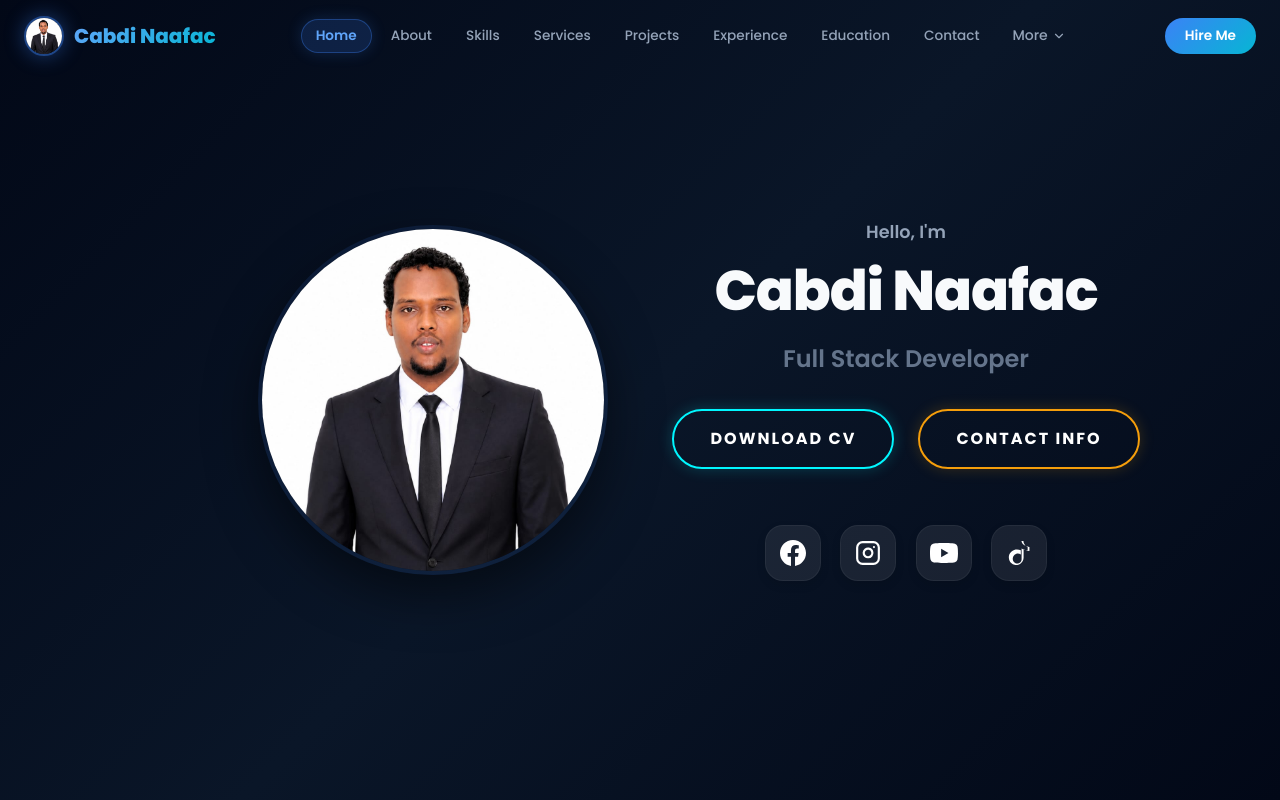
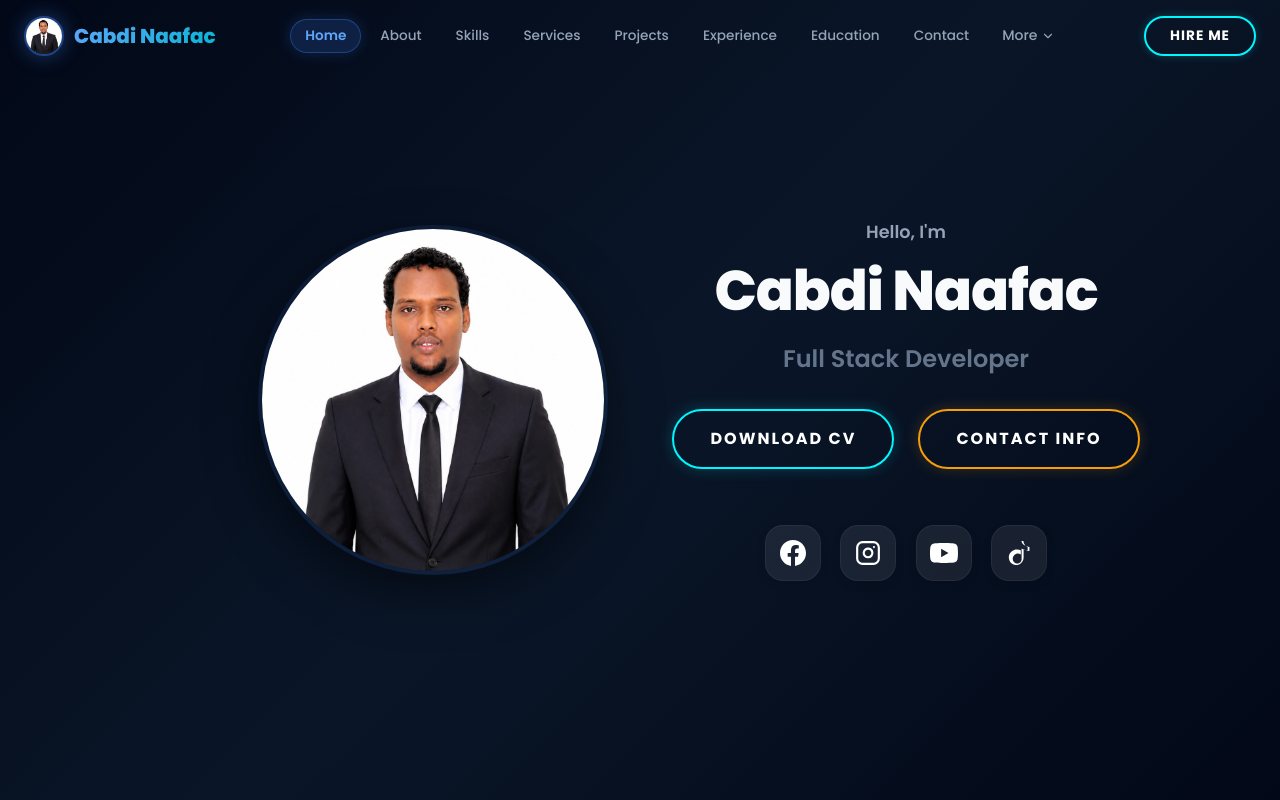
Before and after one commit to cabdinaafacmaxamedrashiid2/cabdi-naafac, a Next.js app: page / in a window 1280 px wide. Shown: the top 800 px of the page. Built offline with nearby package versions, Linux system fonts and the light colour scheme.

Commit message:
add neon glowing hover effect to navbar Hire Me button

```diff
--- a/components/Navbar.tsx
+++ b/components/Navbar.tsx
@@ -235,17 +235,30 @@ export default function Navbar() {
           <a
             href="#contact"
             style={{
-              padding: "8px 20px",
+              padding: "8px 24px",
               borderRadius: "30px",
-              background: "linear-gradient(135deg, #3b82f6, #06b6d4)",
-              color: "#fff",
-              fontWeight: 600,
+              border: "2px solid #00f7ff",
+              color: "#ffffff",
+              fontWeight: 700,
               fontSize: "0.85rem",
               textDecoration: "none",
-              transition: "opacity 0.2s",
+              textTransform: "uppercase",
+              letterSpacing: "1px",
+              transition: "all 0.4s ease",
+              boxShadow: "0 0 10px rgba(0, 247, 255, 0.2)",
             }}
-            onMouseEnter={(e) => (e.currentTarget.style.opacity = "0.85")}
-            onMouseLeave={(e) => (e.currentTarget.style.opacity = "1")}
+            onMouseEnter={(e) => {
+              e.currentTarget.style.background = "#00f7ff";
+              e.currentTarget.style.color = "#020817";
+              e.currentTarget.style.boxShadow = "0 0 20px rgba(0, 247, 255, 0.6), 0 0 40px rgba(0, 247, 255, 0.4)";
+              e.currentTarget.style.transform = "translateY(-2px)";
+            }}
+            onMouseLeave={(e) => {
+              e.currentTarget.style.background = "transparent";
+              e.currentTarget.style.color = "#ffffff";
+              e.currentTarget.style.boxShadow = "0 0 10px rgba(0, 247, 255, 0.2)";
+              e.currentTarget.style.transform = "translateY(0)";
+            }}
             className="hidden-mobile"
           >
             Hire Me
@@ -312,12 +325,17 @@ export default function Navbar() {
               display: "block",
               margin: "0.75rem 0.5rem 0",
               padding: "12px",
-              borderRadius: "10px",
-              background: "linear-gradient(135deg, #3b82f6, #06b6d4)",
-              color: "#fff",
-              fontWeight: 600,
+              borderRadius: "30px",
+              border: "2px solid #00f7ff",
+              background: "transparent",
+              color: "#ffffff",
+              fontWeight: 700,
               textAlign: "center",
               textDecoration: "none",
+              textTransform: "uppercase",
+              letterSpacing: "1.5px",
+              transition: "all 0.4s ease",
+              boxShadow: "0 0 15px rgba(0, 247, 255, 0.2)",
             }}
           >
             Hire Me
```
